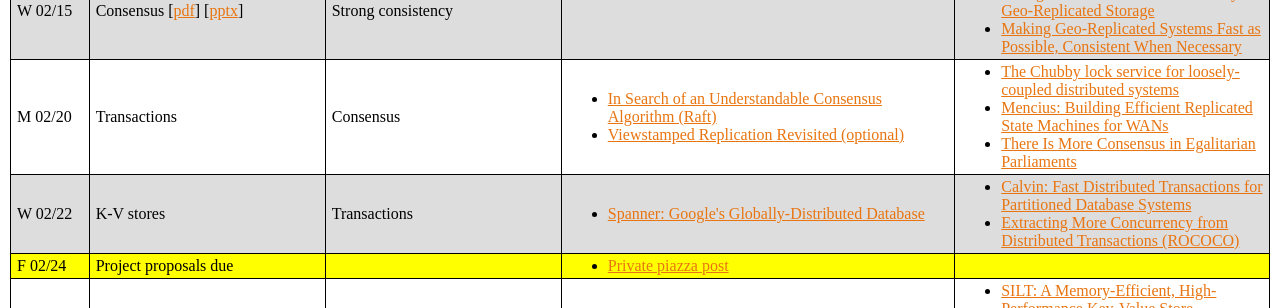
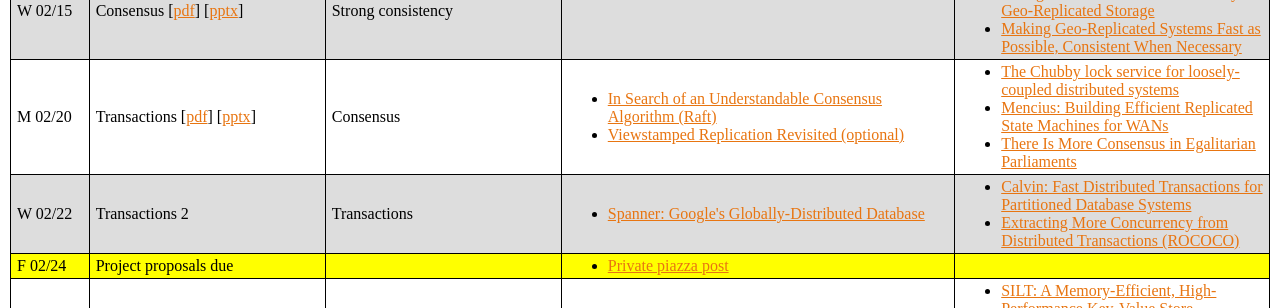
Before and after one commit to COS518/cos518.github.io, a Jekyll site: the page built from syllabus.md, in a window 1280 px wide and 900 px high, scrolled down 439 px. Shown: the part 152-460 px from the top of the window. Built offline with Jekyll 4.4.1, drawn with Linux system fonts in a browser that asks for light colours; our own code applies the rules of GitHub Pages for plain Markdown files.

Commit message:
Transactions

```diff
--- a/_data/syllabus.yml
+++ b/_data/syllabus.yml
@@ -66,6 +66,7 @@
     - date: M 02/20
       lecture-topic: Transactions
       reading-topic: Consensus
+      slides: L5-transactions
       readings:
         - name: In Search of an Understandable Consensus Algorithm (Raft)
           link: https://raft.github.io/raft.pdf
@@ -80,7 +81,7 @@
           link: https://www.cs.cmu.edu/~dga/papers/epaxos-sosp2013.pdf
       type: lecture
     - date: W 02/22
-      lecture-topic: K-V stores
+      lecture-topic: Transactions 2
       reading-topic: Transactions
       readings:
         - name: Spanner&#58; Google's Globally-Distributed Database
```
Also changed, not shown: 2 other files.
